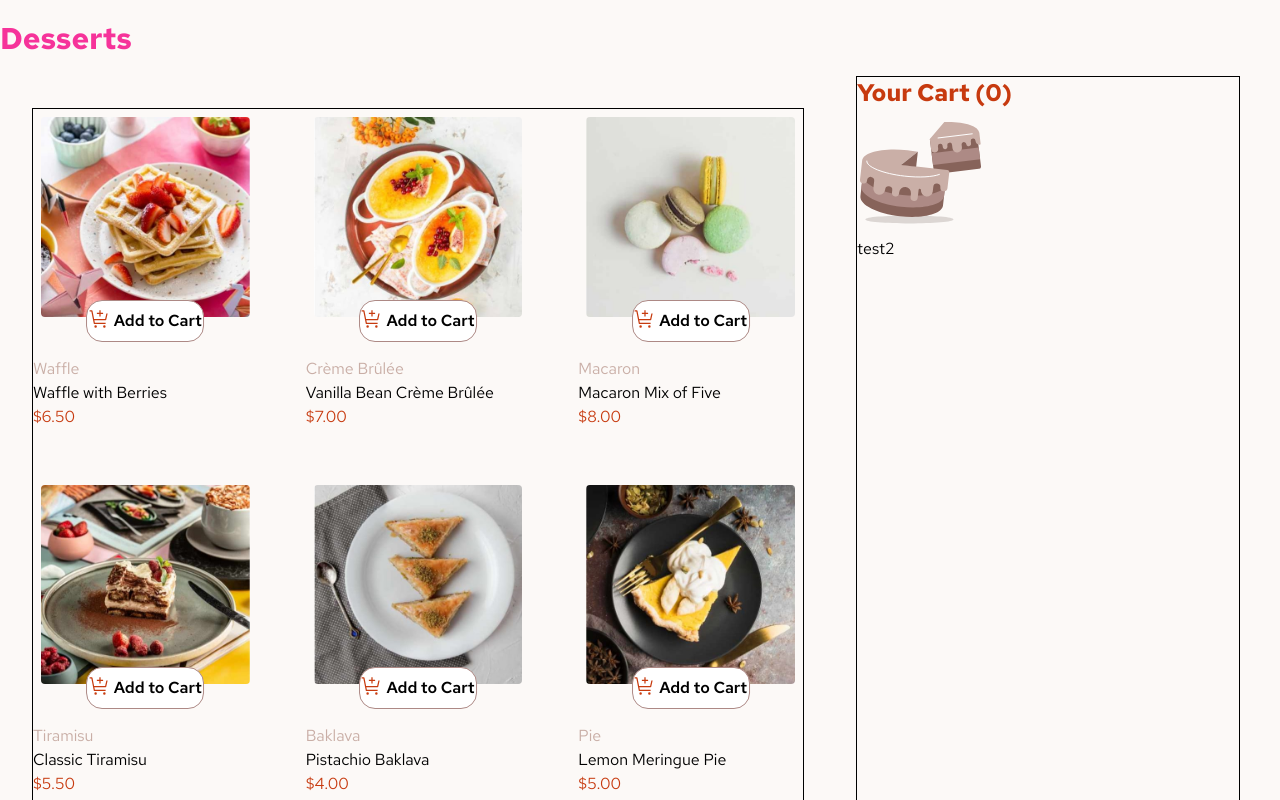
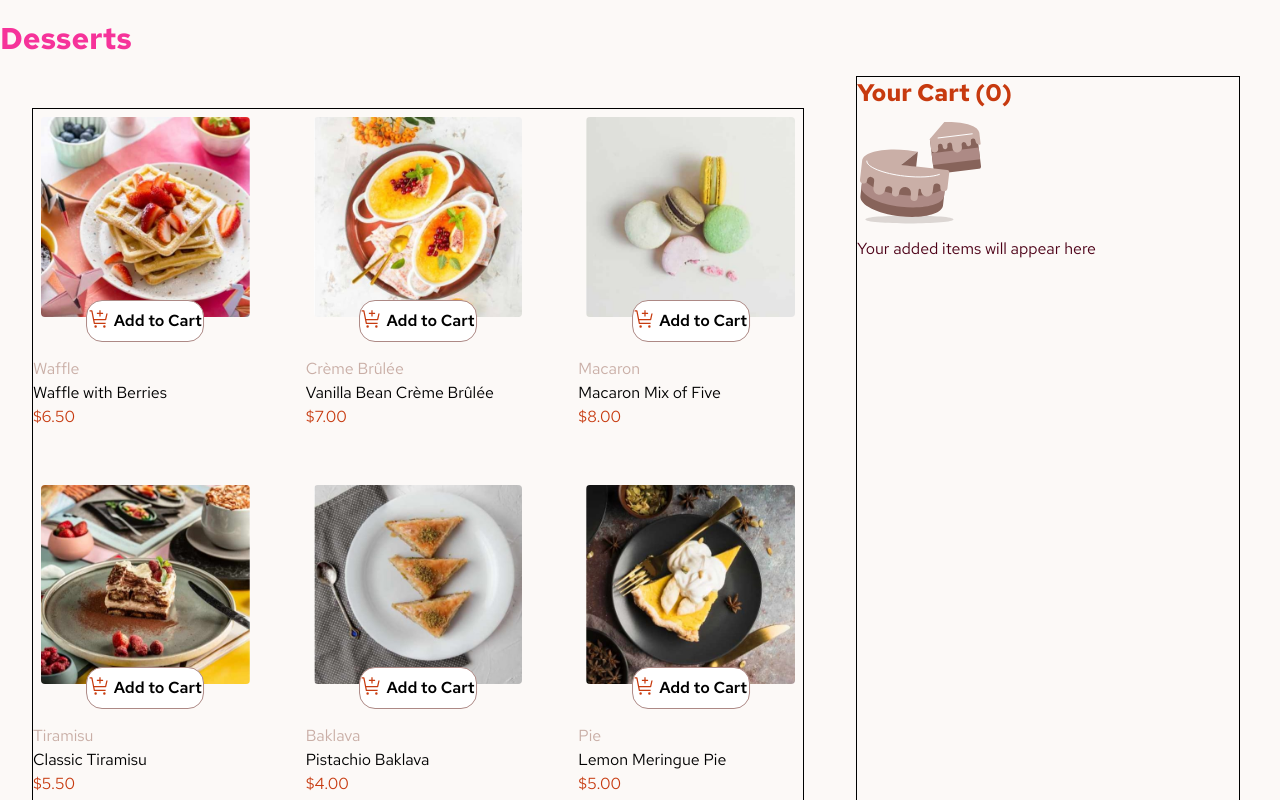
Before and after one commit to London4774/ProductList-wCart, a React (Vite) app: page / in a window 1280 px wide. Shown: the top 800 px of the page. Built offline with nearby package versions, Linux system fonts and the light colour scheme.

Commit message:
changing cart items

```diff
--- a/src/App.jsx
+++ b/src/App.jsx
@@ -57,7 +57,7 @@ function App() {
         <div>
           <h2 className='text-red-primary font-bold text-2xl'>Your Cart ({totalItems})</h2>
           <img src="/images/illustration-empty-cart.svg" alt="" />
-          <p>test2</p>
+          <p className='text-rose-950'>Your added items will appear here</p>
         </div>
       </aside>
 
```
